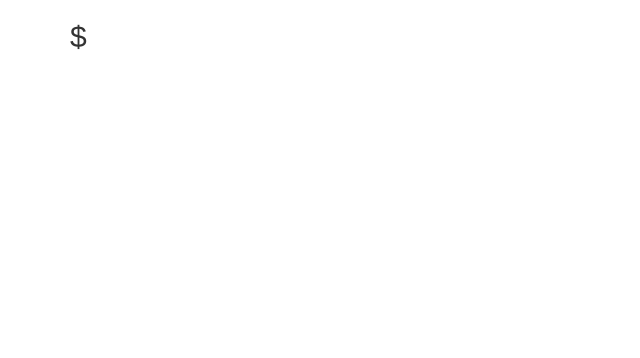
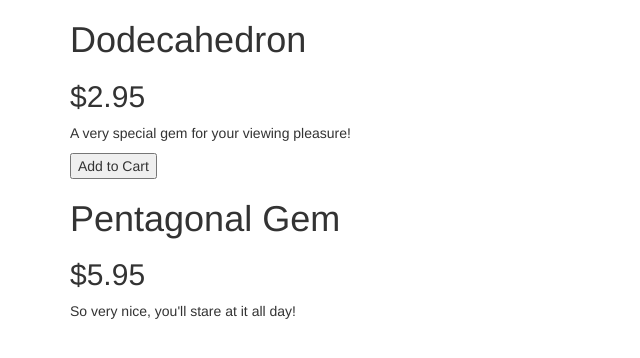
Before and after one commit to LandonWest/angular_gem_store, a plain HTML site: page index.html in a window 1280 px wide. Shown: the whole page, without its empty margins (0-640 px from the left). Drawn offline with nearby package versions, Linux system fonts and the light colour scheme.

Commit message:
add ng-repeat directive to iterate through and display products

```diff
--- a/index.html
+++ b/index.html
@@ -7,11 +7,11 @@
 
   <body ng-controller="StoreController as store">
 
-    <div class="container" ng-hide="store.product.soldOut">
-      <h1> {{store.product.name}} </h1>
-      <h2> ${{store.product.price}} </h2>
-      <p> {{store.product.description}} </p>
-      <button ng-show="store.product.canPurchase">Add to Cart</button>
+    <div class="container" ng-hide="store.product.soldOut" ng-repeat="product in store.products">
+      <h1> {{product.name}} </h1>
+      <h2> ${{product.price}} </h2>
+      <p> {{product.description}} </p>
+      <button ng-show="product.canPurchase">Add to Cart</button>
     </div>
 
     <script type="text/javascript" src="angular.min.js"></script>
```
